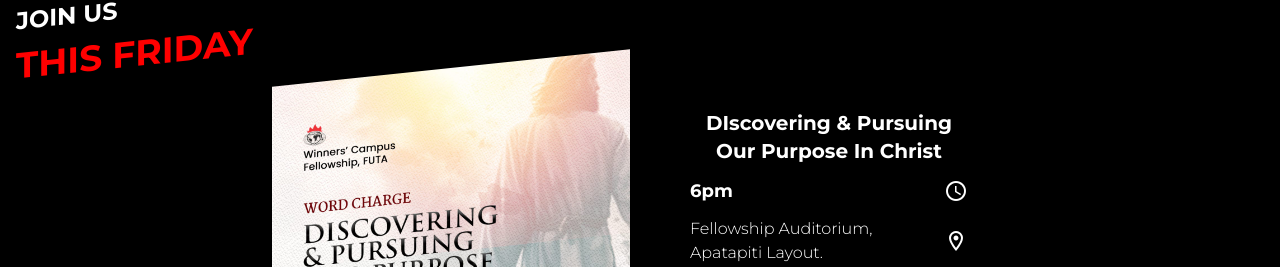
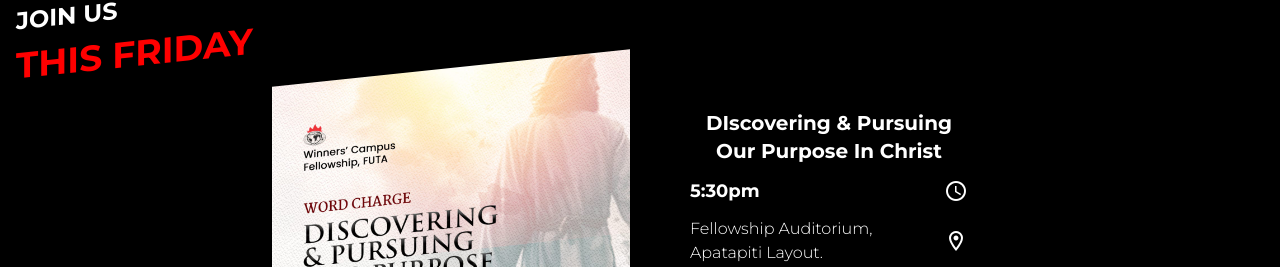
Before and after one commit to NRG-BUILDS/wcffuta, a React (Create React App) app: page / in a window 1280 px wide. Shown: the part 2744-3011 px from the top of the page. Built offline with nearby package versions, Linux system fonts and the light colour scheme.

Commit message:
Update UpcoProSect.js

```diff
--- a/src/views/Homepage/UpcoProSect.js
+++ b/src/views/Homepage/UpcoProSect.js
@@ -34,7 +34,7 @@ const UpcoProSect = () => {
     const program = {
         name: 'DIscovering & Pursuing Our Purpose In Christ',
         venue: 'Fellowship Auditorium, Apatapiti Layout.',
-        time: '6pm'
+        time: '5:30pm'
     }
 
     return (
```
